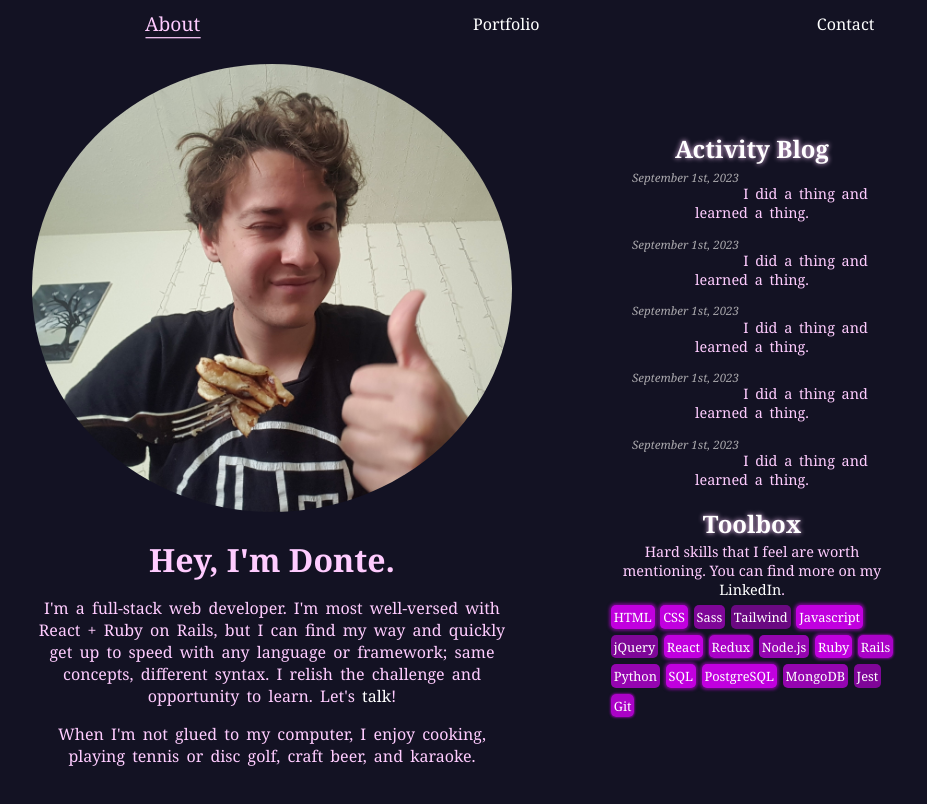
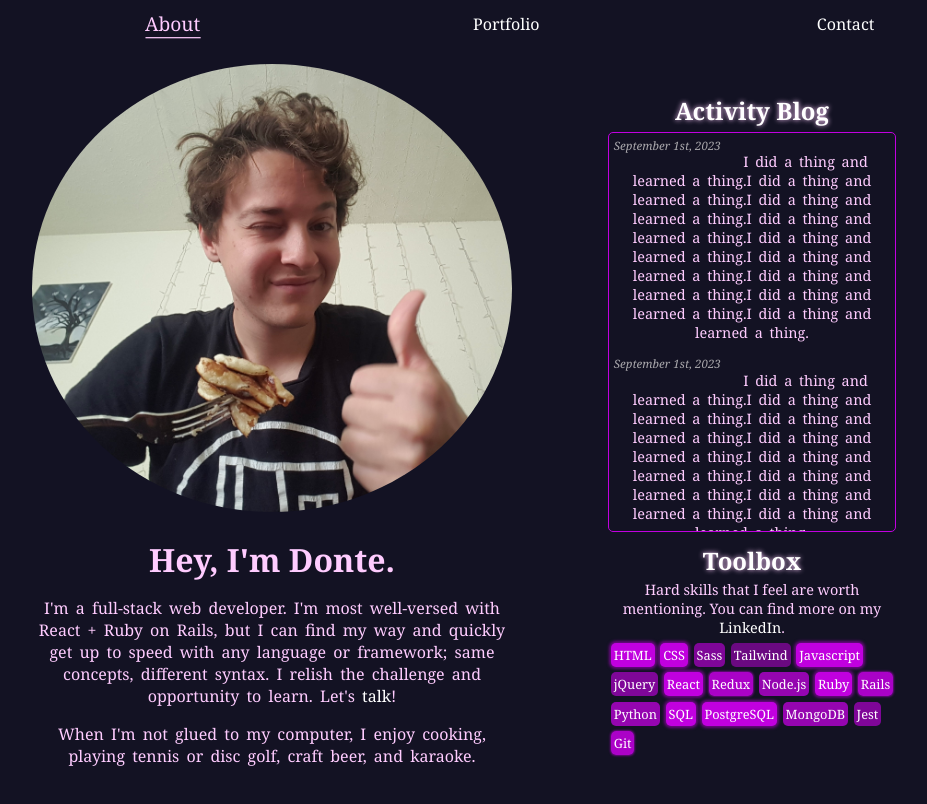
Before and after one commit to dawnteigh/dawnteigh.github.io, a React (Create React App) app in the folder client/: page / in a window 1280 px wide. Shown: the top 804 px of the page, without its empty margins (128-1055 px from the left). Built offline with nearby package versions, Linux system fonts and the light colour scheme.

Commit message:
activity log style, set html height to eliminate extra scroll

```diff
--- a/client/src/App.css
+++ b/client/src/App.css
@@ -1,5 +1,9 @@
 * {
   box-sizing: border-box;
+}
+
+html {
+  height: 100%;
 }
 
 body {
@@ -8,7 +12,7 @@ body {
   margin: 5% auto;
   text-align: center;
   font-size: 16px;
-  font-family: Georgia, sans-serif
+  font-family: Georgia, sans-serif;
 }
 
 h1 {
@@ -116,14 +120,20 @@ button:hover {
 
 /* Activity Log */
 #activity-log {
-  max-width: 50%;
   display: flex;
+  max-width: 60%;
+  max-height: 50vh;
   flex-direction: column;
   overflow: auto;
+  border: 1px solid #c100df;
+  border-radius: 5px;
+  padding: 1%;
+  margin-bottom: 2%;
 }
 
 .activity {
   font-size: .9em;
+  letter-spacing: normal;
 }
 
 .date {
--- a/client/src/data/activity.js
+++ b/client/src/data/activity.js
@@ -1,22 +1,22 @@
 export const activity = [
   {
     date: 'September 1st, 2023',
-    entry: "I did a thing and learned a thing."
+    entry: "I did a thing and learned a thing.I did a thing and learned a thing.I did a thing and learned a thing.I did a thing and learned a thing.I did a thing and learned a thing.I did a thing and learned a thing.I did a thing and learned a thing.I did a thing and learned a thing.I did a thing and learned a thing."
   },
   {
     date: 'September 1st, 2023',
-    entry: "I did a thing and learned a thing."
+    entry: "I did a thing and learned a thing.I did a thing and learned a thing.I did a thing and learned a thing.I did a thing and learned a thing.I did a thing and learned a thing.I did a thing and learned a thing.I did a thing and learned a thing.I did a thing and learned a thing."
   },
   {
     date: 'September 1st, 2023',
-    entry: "I did a thing and learned a thing."
+    entry: "I did a thing and learned a thing.I did a thing and learned a thing.I did a thing and learned a thing.I did a thing and learned a thing.I did a thing and learned a thing.I did a thing and learned a thing.I did a thing and learned a thing.I did a thing and learned a thing."
   },
   {
     date: 'September 1st, 2023',
-    entry: "I did a thing and learned a thing."
+    entry: "I did a thing and learned a thing.I did a thing and learned a thing.I did a thing and learned a thing.I did a thing and learned a thing.I did a thing and learned a thing.I did a thing and learned a thing.I did a thing and learned a thing."
   },
   {
     date: 'September 1st, 2023',
-    entry: "I did a thing and learned a thing."
+    entry: "I did a thing and learned a thing.I did a thing and learned a thing.I did a thing and learned a thing.I did a thing and learned a thing.I did a thing and learned a thing.I did a thing and learned a thing."
   }
 ]
```
